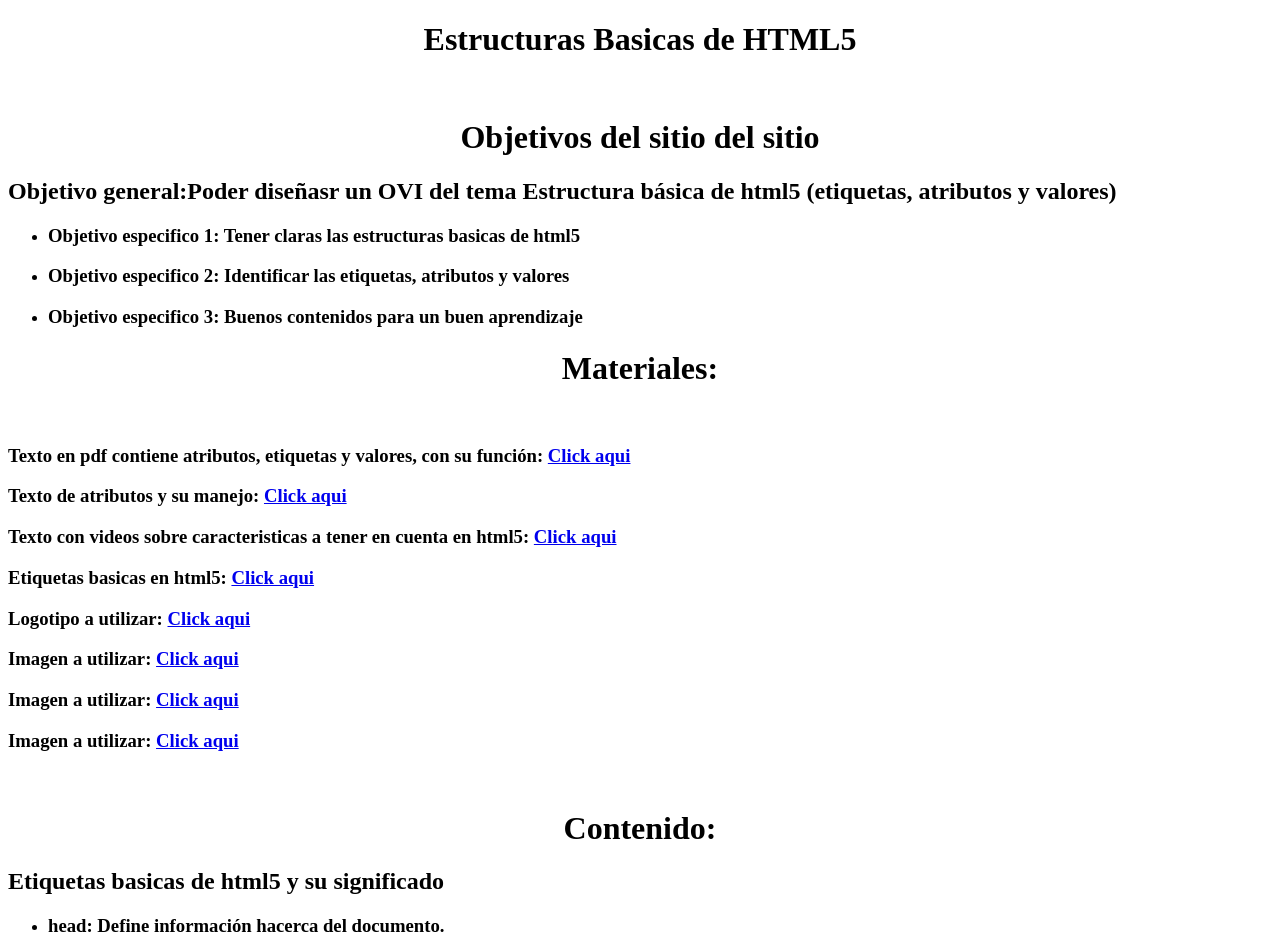
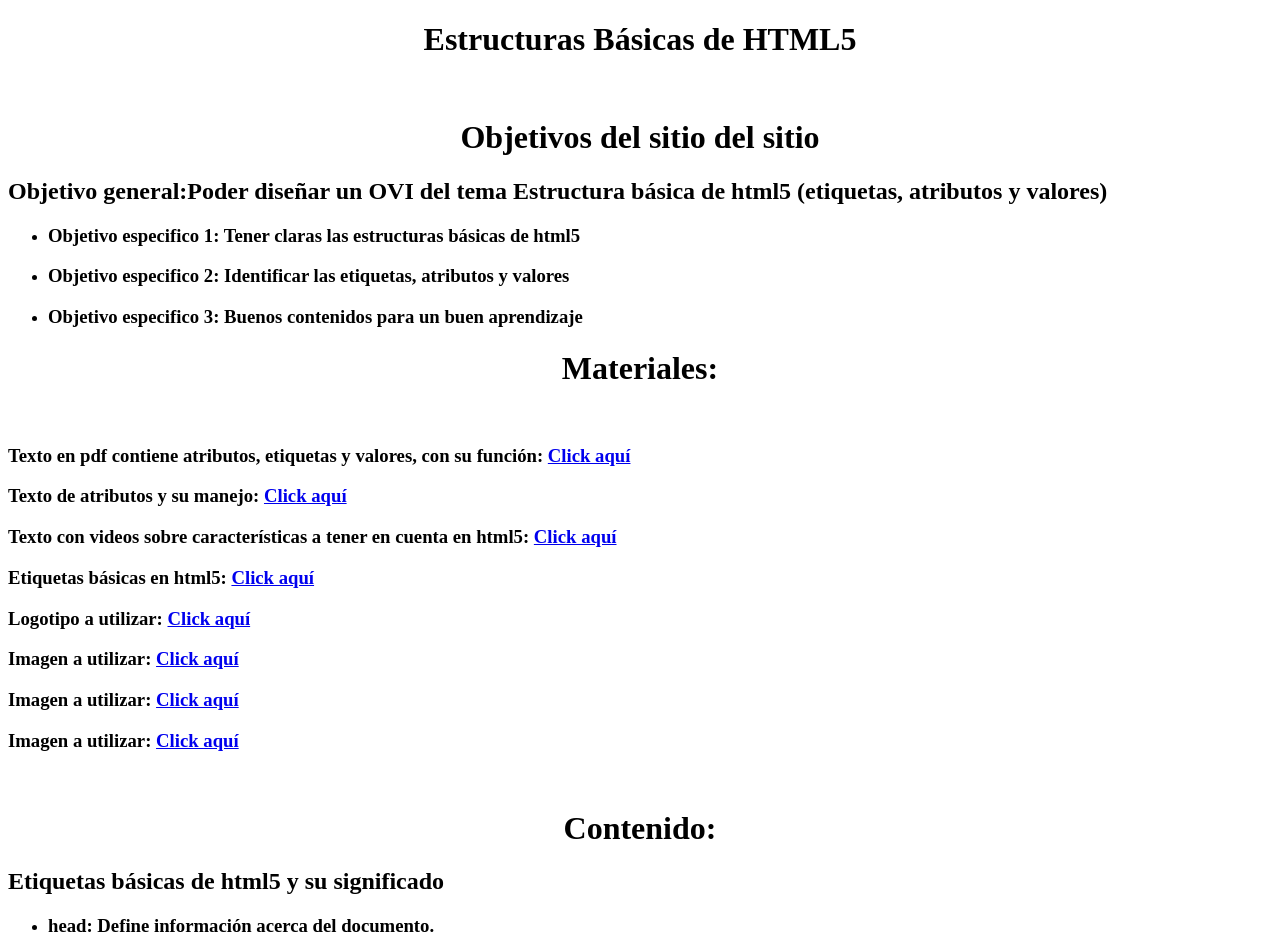
Before and after one commit to jessfer29/DSW-JessicaCorredor, a plain HTML site: page planing.html in a window 1280 px wide. Shown: the top 952 px of the page. Drawn offline with Linux system fonts and the light colour scheme.

Commit message:
Update planing.html

```diff
--- a/planing.html
+++ b/planing.html
@@ -6,35 +6,35 @@
     <title>Borrado del contenido</title>
 </head>
 <body>
-    <h1> <center>Estructuras Basicas de HTML5</center> </h1>
+    <h1> <center>Estructuras Básicas de HTML5</center> </h1>
 
     <br>
     <h1> <center>Objetivos del sitio del sitio</center></h1>
-       <h2>Objetivo general:Poder diseñasr un OVI del tema Estructura básica de html5 (etiquetas, atributos y valores)</h2>
+       <h2>Objetivo general:Poder diseñar un OVI del tema Estructura básica de html5 (etiquetas, atributos y valores)</h2>
          <ul>
-            <li><h3>Objetivo especifico 1: Tener claras las estructuras basicas de html5</h3></li>
+            <li><h3>Objetivo especifico 1: Tener claras las estructuras básicas de html5</h3></li>
             <li><h3> Objetivo especifico 2: Identificar las etiquetas, atributos y valores </h3></li>
              <li><h3>Objetivo especifico 3: Buenos contenidos para un buen aprendizaje</h3></li>
          </ul>
 
     <h1><center> Materiales:</center></h1>
         <br>
-        <h3>Texto en pdf contiene atributos, etiquetas y valores, con su función:  <a href="http://xn--jesusnuez-r6a.com/wp-content/uploads/Etiquetas_HTML.pdf"> Click aqui </a> </h3>
-        <h3>Texto de atributos y su manejo:  <a href="https://www.mclibre.org/consultar/htmlcss/html/html-atributos.html"> Click aqui </a> </h3>
-        <h3>Texto con videos sobre caracteristicas a tener en cuenta en html5:  <a href="https://code.tutsplus.com/es/tutorials/28-html5-features-tips-and-techniques-you-must-know--net-13520"> Click aqui </a> </h3>
-        <h3>Etiquetas basicas en html5:  <a href="https://www.youtube.com/watch?v=PgXeMCUmkrg"> Click aqui </a> </h3>
-        <h3>Logotipo a utilizar:  <a href="https://i.pinimg.com/564x/5c/00/e5/5c00e519ad324b8ae46e6c91bd3bdecc.jpg"> Click aqui </a> </h3></h3>
-        <h3>Imagen a utilizar:  <a href="https://www.cursosgis.com/wp-content/uploads/html5-mobile-apps.png"> Click aqui </a> </h3></h3>
-        <h3>Imagen a utilizar:  <a href="https://encrypted-tbn0.gstatic.com/images?q=tbn%3AANd9GcQ_8Hs5SrTFoBkleAy469tIhxlFuxAtWAnq3A&usqp=CAU"> Click aqui </a> </h3></h3>
-        <h3>Imagen a utilizar:  <a href="https://danielrodriguez.info/wp-content/uploads/2015/12/habilidades-desarrollador-web.jpg"> Click aqui </a> </h3></h3>
+        <h3>Texto en pdf contiene atributos, etiquetas y valores, con su función:  <a href="http://xn--jesusnuez-r6a.com/wp-content/uploads/Etiquetas_HTML.pdf"> Click aquí </a> </h3>
+        <h3>Texto de atributos y su manejo:  <a href="https://www.mclibre.org/consultar/htmlcss/html/html-atributos.html"> Click aquí </a> </h3>
+        <h3>Texto con videos sobre características a tener en cuenta en html5:  <a href="https://code.tutsplus.com/es/tutorials/28-html5-features-tips-and-techniques-you-must-know--net-13520"> Click aquí </a> </h3>
+        <h3>Etiquetas básicas en html5:  <a href="https://www.youtube.com/watch?v=PgXeMCUmkrg"> Click aquí </a> </h3>
+        <h3>Logotipo a utilizar:  <a href="https://i.pinimg.com/564x/5c/00/e5/5c00e519ad324b8ae46e6c91bd3bdecc.jpg"> Click aquí </a> </h3></h3>
+        <h3>Imagen a utilizar:  <a href="https://www.cursosgis.com/wp-content/uploads/html5-mobile-apps.png"> Click aquí </a> </h3></h3>
+        <h3>Imagen a utilizar:  <a href="https://encrypted-tbn0.gstatic.com/images?q=tbn%3AANd9GcQ_8Hs5SrTFoBkleAy469tIhxlFuxAtWAnq3A&usqp=CAU"> Click aquí </a> </h3></h3>
+        <h3>Imagen a utilizar:  <a href="https://danielrodriguez.info/wp-content/uploads/2015/12/habilidades-desarrollador-web.jpg"> Click aquí </a> </h3></h3>
         <br>
     <h1><center>Contenido:</center></h1>
 
 
-        <h2> Etiquetas basicas de html5 y su significado </h2>
+        <h2> Etiquetas básicas de html5 y su significado </h2>
 
            <ul>
-               <li> <h3> head: Define información hacerca del documento.</h3></li>
+               <li> <h3> head: Define información acerca del documento.</h3></li>
                <li> <h3> html: Define la raíz del documento</h3></li>
                <li> <h3>title: Define un título para el documento </h3></li>
                <li> <h3> p : representa un párrafo   </h3></li>
@@ -46,7 +46,7 @@
            </ul>
         <br>
         <h2>Que son los atributos y valores  </h2>
-        <h3>Las etiquetas de html5  puede contener uno o más atributos, separados por espacios, que permiten especificar la etiqueta, los atributos tienen que estar siempre definidos (mediante el signo igual "=") y el valor del atributo tiene que estar entre comillas dobles o simples. Estos tambien son valores adicionales que configuran los elementos o ajustan su comportamiento de diversas formas para cumplir los criterios de los usuarios.</h3>
+        <h3>Las etiquetas de html5  puede contener uno o más atributos, separados por espacios, que permiten especificar la etiqueta, los atributos tienen que estar siempre definidos (mediante el signo igual "=") y el valor del atributo tiene que estar entre comillas dobles o simples. Estos también son valores adicionales que configuran los elementos o ajustan su comportamiento de diversas formas para cumplir los criterios de los usuarios.</h3>
 
            <ul>
                <li> <h3> Esta es la estructura general de una línea de código en lenguaje HTML:</h3></li>
```
